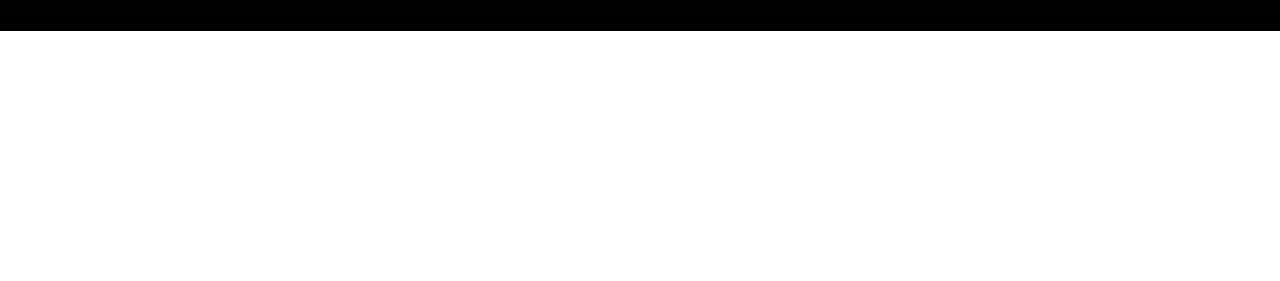
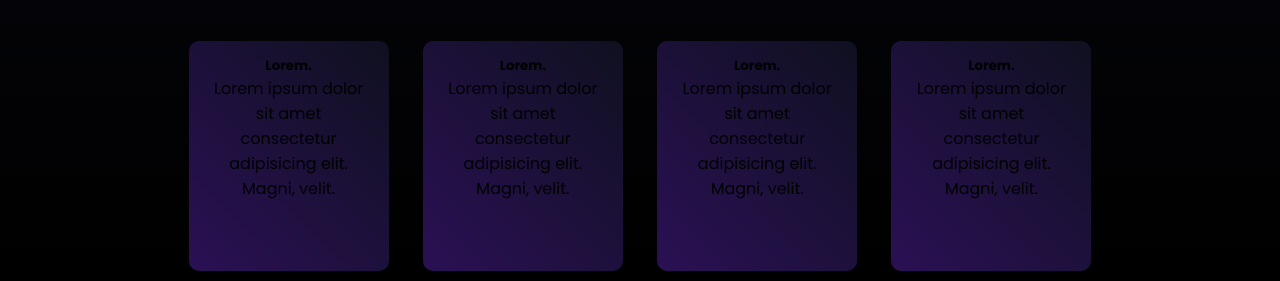
Before and after one commit to RomainTrchy/niji, a website built with Vite: page index.html in a window 1280 px wide. Shown: the part 944-1225 px from the top of the page. Before the commit the page ends 975 px from the top, so only its background shows below. Built offline with nearby package versions, Linux system fonts and the light colour scheme; files whose address does not match are found by name.

```diff
--- a/index.html
+++ b/index.html
@@ -20,5 +20,26 @@
 
   <div id="logo-text">Niji</div>
 
+  <div class="row">
+    <div class="col">
+      <div class="card">
+        <h5>Lorem.</h5>
+        <p>Lorem ipsum dolor sit amet consectetur adipisicing elit. Magni, velit.</p>
+      </div>
+      <div class="card">
+        <h5>Lorem.</h5>
+        <p>Lorem ipsum dolor sit amet consectetur adipisicing elit. Magni, velit.</p>
+      </div>
+      <div class="card">
+        <h5>Lorem.</h5>
+        <p>Lorem ipsum dolor sit amet consectetur adipisicing elit. Magni, velit.</p>
+      </div>
+      <div class="card">
+        <h5>Lorem.</h5>
+        <p>Lorem ipsum dolor sit amet consectetur adipisicing elit. Magni, velit.</p>
+      </div>
+    </div>
+  </div>
+
 </body>
 </html>
--- a/style.css
+++ b/style.css
@@ -54,3 +54,22 @@
     background-size: contain;
     background-repeat: no-repeat;
 }
+.card{
+    width:200px;
+    height: 230px;
+    display:inline-block;
+    border-radius: 10px;
+    padding: 15px 25px;
+    box-sizing: border-box;
+    cursor: pointer;
+    margin: 10px 15px;
+    background-image: linear-gradient(45deg, #2b1055, #0F1020);
+    background-position: center;
+    background-size: cover;
+    transition: 0.5s;
+}
+
+.card:hover{
+    transform: scale(1.1);
+    transition: all 0.5s ease;
+}
```
